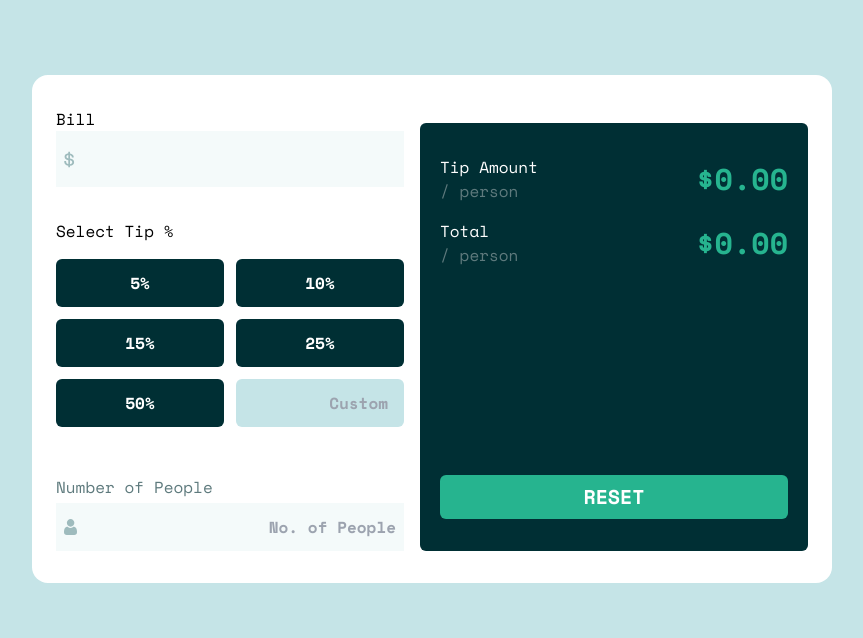
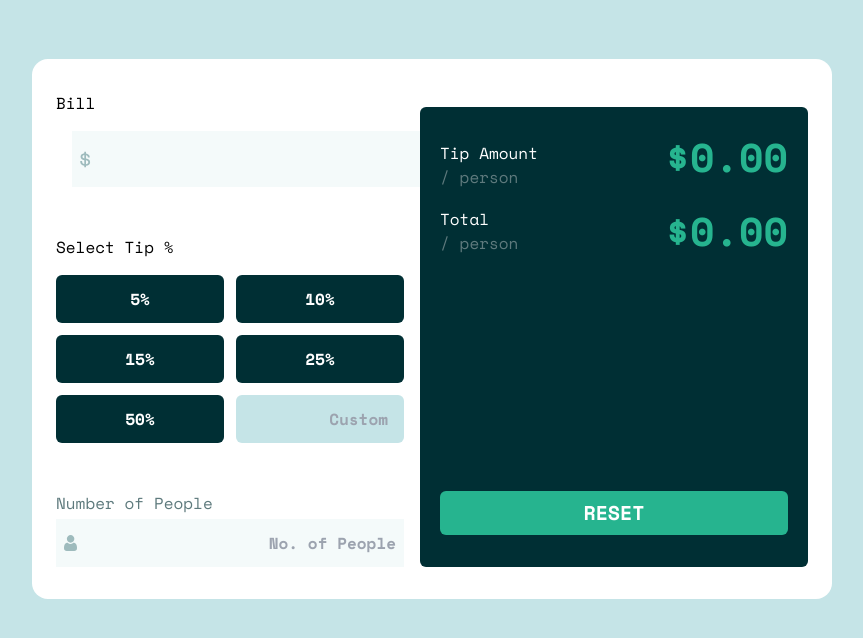
Before and after one commit to ShinobiKoda/tip-calculator-main, a website: page index.html in a window 1280 px wide. Shown: the part 140-778 px from the top of the page, without its empty margins (208-1071 px from the left). Drawn offline with nearby package versions, Linux system fonts and the light colour scheme.

Commit message:
increased font size of amount

```diff
--- a/index.html
+++ b/index.html
@@ -26,7 +26,7 @@
             <div class="flex flex-col">
               <label for="bill">Bill</label>
               <div
-                class="flex items-center bg-[#f4fafa] w-full py-4 px-2 gap-3"
+                class="flex items-center bg-[#f4fafa] w-full py-4 px-2 gap-3 m-4"
               >
                 <img src="./assets/images/icon-dollar.svg" alt="" />
                 <input
@@ -101,7 +101,10 @@
                     <span>Tip Amount</span
                     ><span class="text-[#5e7a7d]">/ person</span>
                   </p>
-                  <p class="text-[#26B48F] font-bold text-3xl" id="amount">
+                  <p
+                    class="text-[#26B48F] font-bold text-3xl md:text-[2.5rem] md:mb-4"
+                    id="amount"
+                  >
                     $0.00
                   </p>
                 </div>
@@ -110,7 +113,10 @@
                     <span>Total</span
                     ><span class="text-[#5e7a7d]">/ person</span>
                   </p>
-                  <p class="text-[#26B48F] font-bold text-3xl" id="total">
+                  <p
+                    class="text-[#26B48F] font-bold text-3xl md:text-[2.5rem]"
+                    id="total"
+                  >
                     $0.00
                   </p>
                 </div>
```
Also changed, not shown: assets/output.css.
